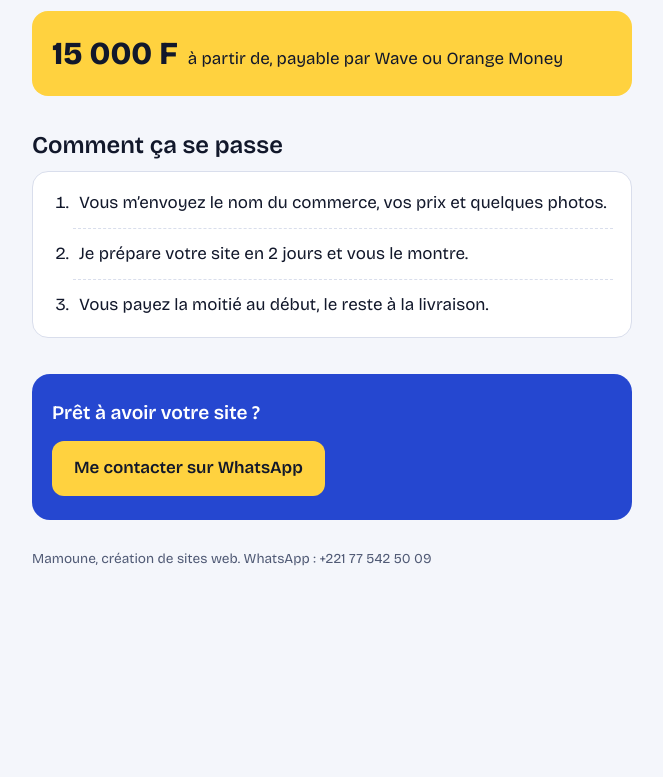
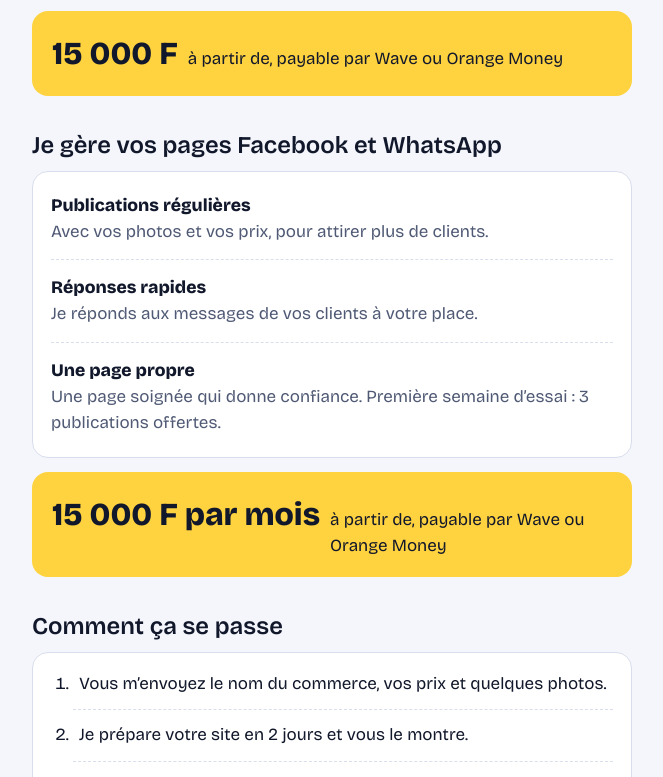
Before and after one commit to proassistservicesmmd-afk/mamoune-sites, a plain HTML site: page index.html in a window 1280 px wide. Shown: the part 730-1507 px from the top of the page, without its empty margins (308-971 px from the left). Before the commit the page ends 1339 px from the top, so only its background shows below. Drawn offline with nearby package versions, Linux system fonts and the light colour scheme.

Commit message:
Ajout offre community manager

```diff
--- a/index.html
+++ b/index.html
@@ -63,6 +63,14 @@ footer{color:var(--muted);font-size:.85rem;margin-top:28px}
   </ul>
   <div class="price"><strong>15 000 F</strong><span>à partir de, payable par Wave ou Orange Money</span></div>
 
+  <h2>Je gère vos pages Facebook et WhatsApp</h2>
+  <ul class="box">
+    <li><b>Publications régulières</b><span>Avec vos photos et vos prix, pour attirer plus de clients.</span></li>
+    <li><b>Réponses rapides</b><span>Je réponds aux messages de vos clients à votre place.</span></li>
+    <li><b>Une page propre</b><span>Une page soignée qui donne confiance. Première semaine d’essai : 3 publications offertes.</span></li>
+  </ul>
+  <div class="price"><strong>15 000 F par mois</strong><span>à partir de, payable par Wave ou Orange Money</span></div>
+
   <h2>Comment ça se passe</h2>
   <ol class="steps">
     <li>Vous m’envoyez le nom du commerce, vos prix et quelques photos.</li>
```
